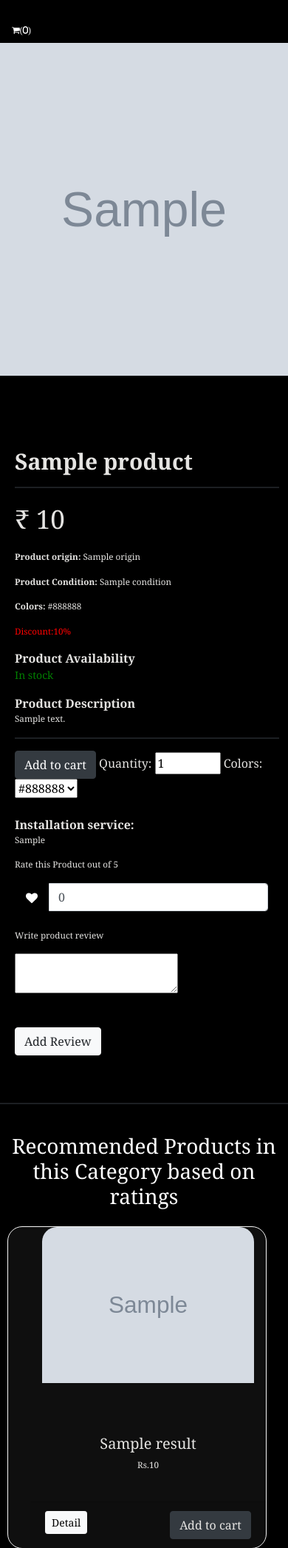
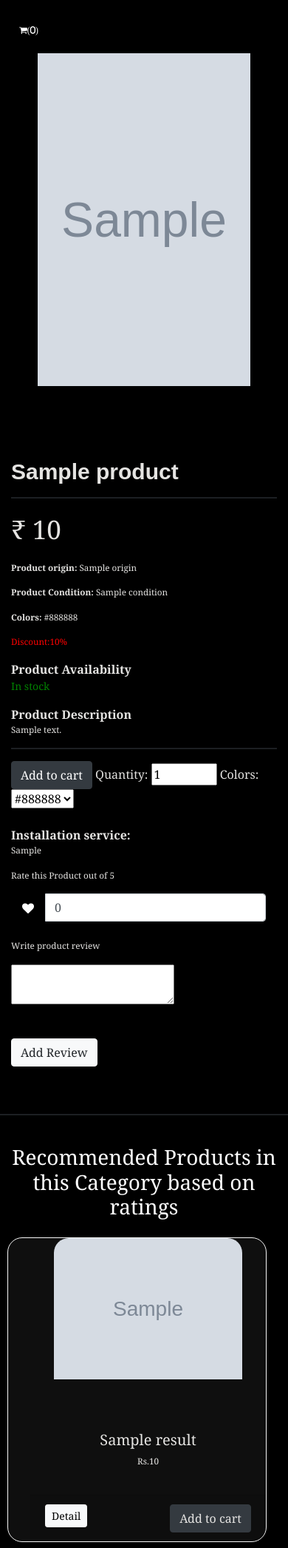
Before and after one commit to SHREYANKKK/SpareMate, a Flask app: template shop/templates/products/single_page.html in a window 390 px wide. Shown: the part 56-2149 px from the top of the page at 74% size. Run offline with Flask 2, Linux system fonts and the light colour scheme; the template is opened without the code that fills it: most values are stand-ins (such as "Sample title", 1, 10 or a date in 2020); grey boxes marked "Sample" are stand-in pictures; some libraries are stand-ins or nearby versions.

```diff
--- a/shop/templates/products/single_page.html
+++ b/shop/templates/products/single_page.html
@@ -4,8 +4,7 @@
 <br>
 <link rel="stylesheet" href="https://cdnjs.cloudflare.com/ajax/libs/font-awesome/4.7.0/css/font-awesome.min.css">
 <style>
-
-    .ct-mobile{
+    .ct-mobile1{
         display: none;
     }
     .card{
@@ -40,7 +39,10 @@
         top: 10px;
     }
 
-
+    .dropdown-item:hover {
+        background-color: #3D3D3D;
+        color: black;
+    }
 
     .navbar .nav-item .dropdown-menu {
         display: none;
@@ -65,7 +67,7 @@
     }
 
     .product_name {
-        font-family:Georgia, 'Times New Roman', Times, serif;
+        font-family: Arial, Helvetica, sans-serif;
         font-size: 50px;
         color: #e8e8e8;
     }
@@ -73,6 +75,7 @@
     img {
         overflow: hidden;
         transition: 0.2s all ease-in-out;
+        max-width:80%;
     }
 
     img:hover {
@@ -95,18 +98,13 @@
 
     @media only screen and (max-width: 600px) {
 
-
-
-
-
-
-.content{
-    padding-left: 20px;
-}
-
-
+        .ct-mobile1{
+        display:block;
+        float: left;
+        padding-left: 10px;
+    }
         .product_name {
-            font-family:Georgia, 'Times New Roman', Times, serif;
+            font-family: Arial, Helvetica, sans-serif;
             font-size: 30px;
             color: #e8e8e8;
 
@@ -116,17 +114,16 @@
 
             padding: auto;
             padding-bottom: 50px;
-            text-align: center;
-            display: flex;
+            display: table;
             margin-left: auto;
             margin-right: auto;
-            width: 100%;
+            max-width:80%;
         }
 
 
 
         .row_image {
-            display: none;
+            display:none;
         }
 
         .arrow {
@@ -152,7 +149,6 @@
         margin-right: auto;
     }
 </style>
-
 <div class="ct-mobile1">
 
     <a href="{{url_for('getCart')}}" class="nav-link">
@@ -160,6 +156,7 @@
         </font>
 </div>
 
+<div class="container mt-5">
     <div class="row">
 
         <div class="col-md-6" id="b_image">
@@ -168,7 +165,6 @@
                     height="500">
             </div>
         </div>
-        <div class="content">
         <div class="col-md-6">
             {% include '_messages.html'%}
             <br>
@@ -264,8 +260,6 @@
         </form>
         </div>
     </div>
-
-</div>
     <div class="row_image">
         <div class="col-md-12 mt-3" id="s_image">
 
```
Also changed, not shown: shop/sparemate_scalingo1.db, shop/static/images/c5ab5520d4777df2bd02.png (added), shop/static/images/d11ef6805d7821d801c3.png (added), shop/static/images/e24fa9f11335ef637785.png (added), shop/static/images/f18bad5beb1cd1ca35c8.png (added).
